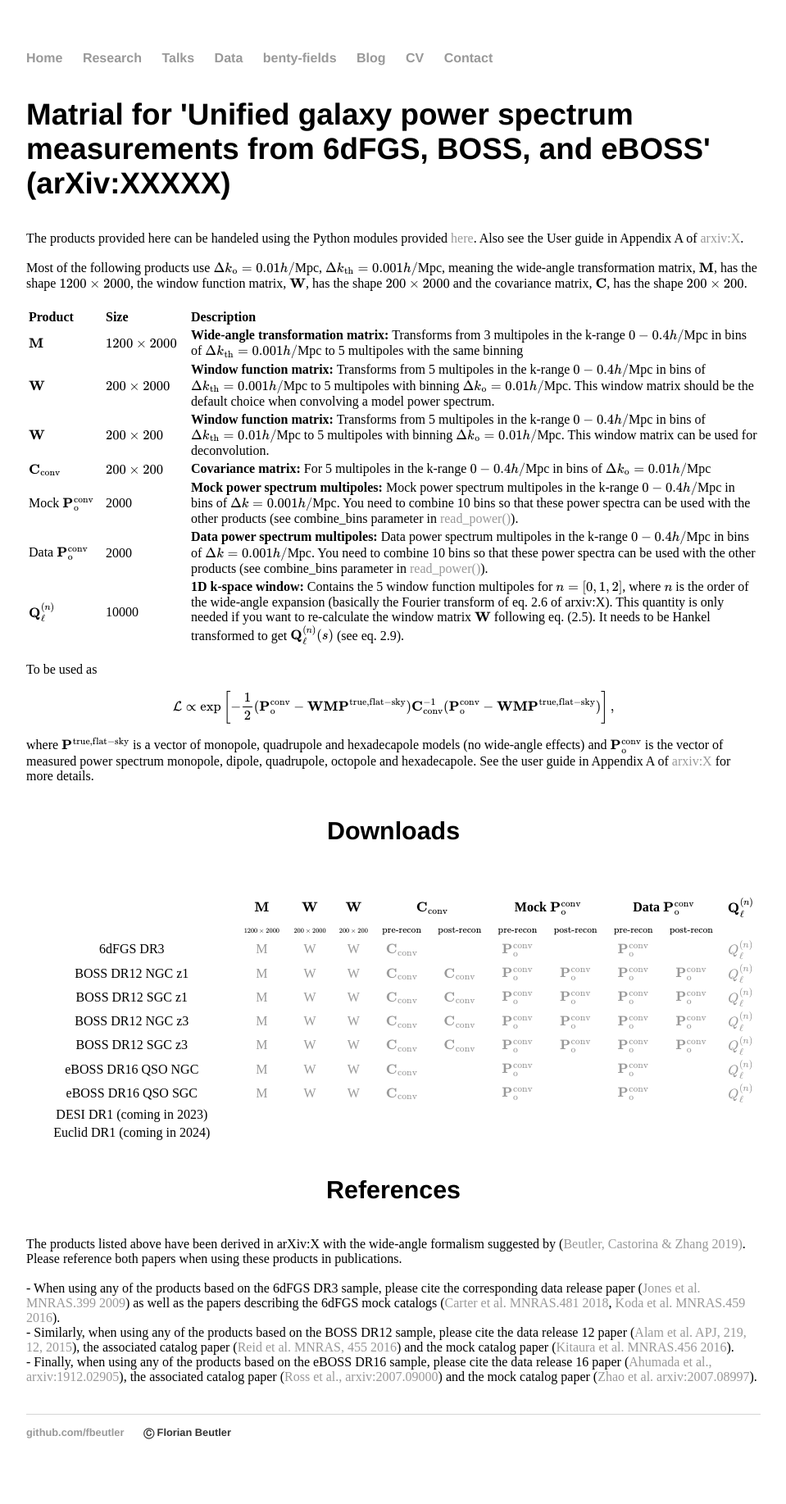
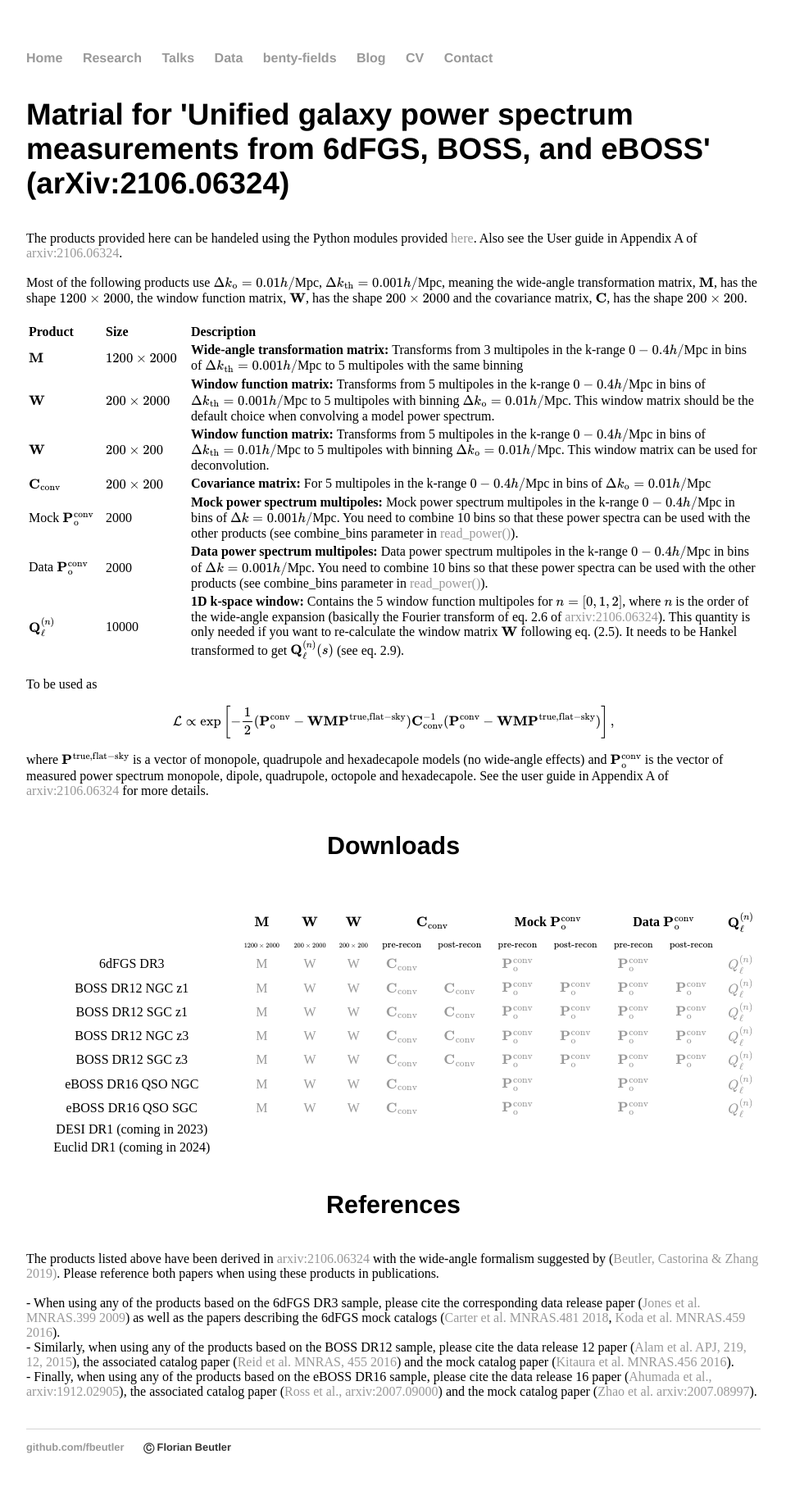
Before and after one commit to fbeutler/fbeutler.github.io, a Jekyll site: the page built from hub/deconv_paper.html, in a window 1280 px wide. Shown: the whole page at 82% size, without its empty margins (160-1119 px from the left). Built offline with Jekyll 4.4.1, drawn with Linux system fonts in a browser that asks for light colours.

Commit message:
Update deconv_paper.html

```diff
--- a/hub/deconv_paper.html
+++ b/hub/deconv_paper.html
@@ -3,12 +3,12 @@ layout: default
 title: Some material
 ---
 <div>
-    <h3>Matrial for 'Unified galaxy power spectrum measurements from 6dFGS, BOSS, and eBOSS' (arXiv:XXXXX)</h3>
+    <h3>Matrial for 'Unified galaxy power spectrum measurements from 6dFGS, BOSS, and eBOSS' (arXiv:2106.06324)</h3>
 
     The products provided here can be handeled using the Python modules provided
 	<a href="https://github.com/fbeutler/pk_tools/blob/master/pk_tools.py" target="_blank">here</a>.
 	Also see the User guide in
-    Appendix A of <a href="#" target="_blank">arxiv:X</a>.<br><br>
+    Appendix A of <a href="https://arxiv.org/abs/2106.06324" target="_blank">arxiv:2106.06324</a>.<br><br>
 
     Most of the following products use \(\Delta k_{\rm o} = 0.01h/\)Mpc, \(\Delta k_{\rm th} = 0.001h/\)Mpc, meaning the wide-angle transformation
 	    matrix, \(\mathbf{M}\), has the shape \(1200 \times 2000\), the window function matrix, \(\mathbf{W}\), has the shape \(200 \times 2000\) and the
@@ -63,7 +63,7 @@ title: Some material
     <td>\(\textbf{Q}^{(n)}_{\ell}\)</td>
     <td style="min-width:100px">10000</td>
     <td><b>1D k-space window:</b> Contains the 5 window function multipoles for \(n=[0,1,2]\), where \(n\) is the order of the wide-angle expansion
-	    (basically the Fourier transform of eq. 2.6 of arxiv:X). This quantity is only needed if you want to re-calculate the window matrix
+	    (basically the Fourier transform of eq. 2.6 of <a href="https://arxiv.org/abs/2106.06324" target="_blank">arxiv:2106.06324</a>). This quantity is only needed if you want to re-calculate the window matrix
 	    \(\textbf{W}\) following eq. (2.5). It needs to be Hankel transformed to get \(\textbf{Q}^{(n)}_{\ell}(s)\) (see eq. 2.9).</td>
   </tr>
 </table>
@@ -76,7 +76,7 @@ title: Some material
 	$$
 	where \(\mathbf{P}^{\rm true,flat-sky}\) is a vector of monopole, quadrupole and hexadecapole models (no wide-angle effects) and
 	\(\mathbf{P}^{\rm conv}_{\rm o}\) is the vector of measured power spectrum monopole, dipole, quadrupole, octopole and hexadecapole.
-	See the user guide in Appendix A of <a href="#" target="_blank">arxiv:X</a> for more details.
+	See the user guide in Appendix A of <a href="https://arxiv.org/abs/2106.06324" target="_blank">arxiv:2106.06324</a> for more details.
 
 	<h4 style="text-align:center">Downloads</h4>
 
@@ -221,7 +221,7 @@ title: Some material
 
 <h4 style="text-align:center">References</h4>
 
-	The products listed above have been derived in arXiv:X with the wide-angle formalism suggested by
+	The products listed above have been derived in <a href="https://arxiv.org/abs/2106.06324" target="_blank">arxiv:2106.06324</a> with the wide-angle formalism suggested by
 	(<a href="https://arxiv.org/abs/1810.05051" target="_blank">Beutler, Castorina & Zhang 2019)</a>. Please reference both papers when using
 	these products in publications.<br><br>
 
```
